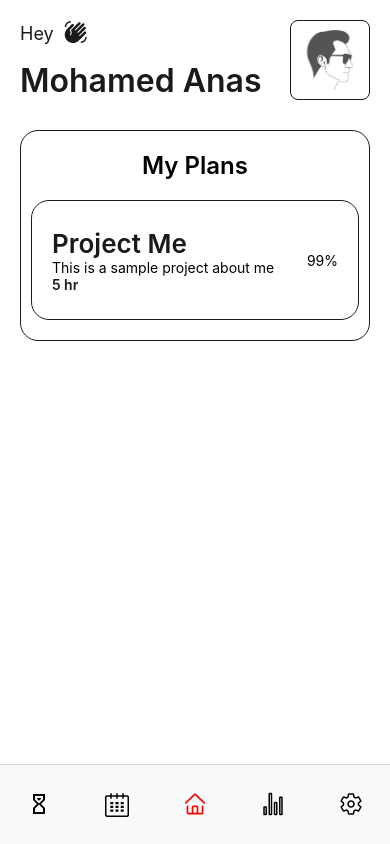
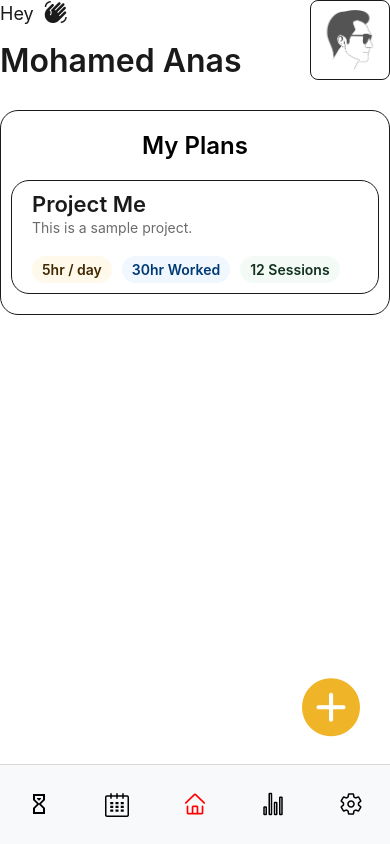
Before and after one commit to Mr-Anas1/Aero, a React Native app: screen /Home in a window 390 px wide. Built offline with nearby package versions, Linux system fonts and the light colour scheme.

Commit message:
Home page is almost completed

```diff
--- /dev/null
+++ b/src/components/AddProject/AddProject-style.jsx
@@ -0,0 +1,6 @@
+import { StyleSheet } from "react-native";
+import colors from "../../utils/Colors";
+
+const styles = StyleSheet.create({});
+
+export default styles;
--- /dev/null
+++ b/src/components/Tag/Tag-style.jsx
@@ -0,0 +1,17 @@
+import { StyleSheet } from "react-native";
+import colors from "../../utils/Colors";
+
+const styles = StyleSheet.create({
+  tagContainer: {
+    paddingVertical: 5,
+    paddingHorizontal: 10,
+    borderRadius: 14,
+    alignSelf: "flex-start",
+  },
+
+  tagText: {
+    fontWeight: "600",
+  },
+});
+
+export default styles;
--- /dev/null
+++ b/src/components/Tag/Tag.jsx
@@ -0,0 +1,16 @@
+import { StyleSheet, Text, View } from "react-native";
+import React from "react";
+import styles from "./Tag-style";
+import colors from "../../utils/Colors";
+
+const Tag = ({ bgColor, textColor, content }) => {
+  return (
+    <View>
+      <View style={[styles.tagContainer, { backgroundColor: bgColor }]}>
+        <Text style={[styles.tagText, { color: textColor }]}>{content}</Text>
+      </View>
+    </View>
+  );
+};
+
+export default Tag;
--- a/src/components/projectContainer/ProjectContainer.jsx
+++ b/src/components/projectContainer/ProjectContainer.jsx
@@ -1,20 +1,34 @@
 import { StyleSheet, Text, View } from "react-native";
 import React from "react";
 import styles from "./projectContainer-style";
+import Tag from "../Tag/Tag";
+import colors from "../../utils/Colors";
 
-const ProjectContainer = () => {
+const ProjectContainer = ({ projectName, projectDescription }) => {
   return (
-    <View style={styles.firstContainerTwo}>
+    <View style={styles.projectContainer}>
       <View>
-        <Text style={styles.projectName}>Project Me</Text>
-        <Text style={styles.secondaryText}>
-          This is a sample project about me
-        </Text>
-        <Text style={styles.time}>5 hr</Text>
+        <Text style={styles.projectName}>{projectName}</Text>
+        <Text style={styles.projectDescription}>{projectDescription}</Text>
       </View>
 
-      <View>
-        <Text>99%</Text>
+      <View style={styles.projectTags}>
+        <Tag
+          bgColor={colors.lightYellow}
+          textColor={colors.yellowBgText}
+          content={"5hr / day"}
+        />
+
+        <Tag
+          bgColor={colors.lightBlue}
+          textColor={colors.blueBgText}
+          content={"30hr Worked"}
+        />
+        <Tag
+          bgColor={colors.lightGreen}
+          textColor={colors.greenBgText}
+          content={"12 Sessions"}
+        />
       </View>
     </View>
   );
--- a/src/components/projectContainer/projectContainer-style.jsx
+++ b/src/components/projectContainer/projectContainer-style.jsx
@@ -2,31 +2,36 @@ import { StyleSheet } from "react-native";
 import colors from "../../utils/Colors";
 
 const styles = StyleSheet.create({
-  firstContainerTwo: {
+  projectContainer: {
     width: "100%",
-    height: 120,
     borderColor: colors.text,
     borderWidth: 1,
     borderStyle: "solid",
     borderRadius: 18,
     backgroundColor: colors.background,
-    flexDirection: "row",
-    justifyContent: "space-between",
-    alignItems: "center",
-    paddingLeft: 20,
-    paddingRight: 20,
+    justifyContent: "center",
+    gap: 20,
+    paddingVertical: 10,
+    paddingHorizontal: 20,
+    boxSizing: "borderBox",
     marginBottom: 10,
   },
 
   projectName: {
-    fontSize: 26,
+    fontSize: 22,
     fontWeight: 600,
     color: colors.text,
+    marginBottom: 2,
   },
 
-  time: {
-    fontWeight: 600,
-    color: colors.text,
+  projectDescription: {
+    color: colors.gray,
+  },
+
+  projectTags: {
+    flexDirection: "row",
+    gap: 10,
+    flexWrap: "wrap",
   },
 });
 
--- a/src/screens/home/home-style.js
+++ b/src/screens/home/home-style.js
@@ -5,14 +5,14 @@ const styles = StyleSheet.create({
   home: {
     flex: 1,
     backgroundColor: colors.background,
+    paddingVertical: 20,
+    paddingHorizontal: 15,
   },
 
   firstContainer: {
     fontFamily: "Poppins-Regular",
-    borderBottomLeftRadius: 24,
-    borderBottomRightRadius: 24,
     backgroundColor: colors.primary,
-    padding: 20,
+    position: "relative",
   },
 
   firstContainerOne: {
@@ -78,6 +78,19 @@ const styles = StyleSheet.create({
     textAlign: "center",
     margin: 10,
   },
+
+  addBtnBg: {
+    backgroundColor: colors.white,
+    height: 58,
+    width: 58,
+    borderRadius: 100,
+  },
+
+  addBtn: {
+    position: "absolute",
+    right: 30,
+    bottom: 30,
+  },
 });
 
 export default styles;
--- a/src/screens/home/home.jsx
+++ b/src/screens/home/home.jsx
@@ -5,11 +5,17 @@ import MaterialIcons from "@expo/vector-icons/MaterialIcons";
 import { SafeAreaView } from "react-native";
 import colors from "../../utils/Colors";
 import ProjectContainer from "../../components/projectContainer/ProjectContainer";
+import { ScrollView } from "react-native";
+import AntDesign from "@expo/vector-icons/AntDesign";
+import { TouchableOpacity } from "react-native";
 
 const Home = () => {
   return (
     <SafeAreaView style={homeStyle.home}>
-      <View style={homeStyle.firstContainer}>
+      <ScrollView
+        showsVerticalScrollIndicator={false}
+        style={homeStyle.firstContainer}
+      >
         <View style={homeStyle.firstContainerOne}>
           <View style={homeStyle.greetings}>
             <View style={homeStyle.greetingsContainer}>
@@ -39,9 +45,17 @@ const Home = () => {
 
         <View style={homeStyle.mainContainer}>
           <Text style={homeStyle.mainContainerHeading}>My Plans</Text>
-          <ProjectContainer />
+          <ProjectContainer
+            projectName={"Project Me"}
+            projectDescription={"This is a sample project."}
+          />
         </View>
-      </View>
+      </ScrollView>
+      <TouchableOpacity style={homeStyle.addBtn}>
+        <View style={homeStyle.addBtnBg}>
+          <AntDesign name="pluscircle" size={58} color={colors.Yellow} />
+        </View>
+      </TouchableOpacity>
     </SafeAreaView>
   );
 };
--- a/src/utils/Colors.js
+++ b/src/utils/Colors.js
@@ -10,6 +10,9 @@ const colors = {
   text: "#1A1A1A",
   white: "#ffffff",
   gray: "#6B6B6B",
+  yellowBgText: "#402800",
+  blueBgText: "#003A73",
+  greenBgText: "#12311F",
 };
 
 export default colors;
```
Also changed, not shown: src/components/AddProject/AddProject.jsx (added, +11 -0 lines).
